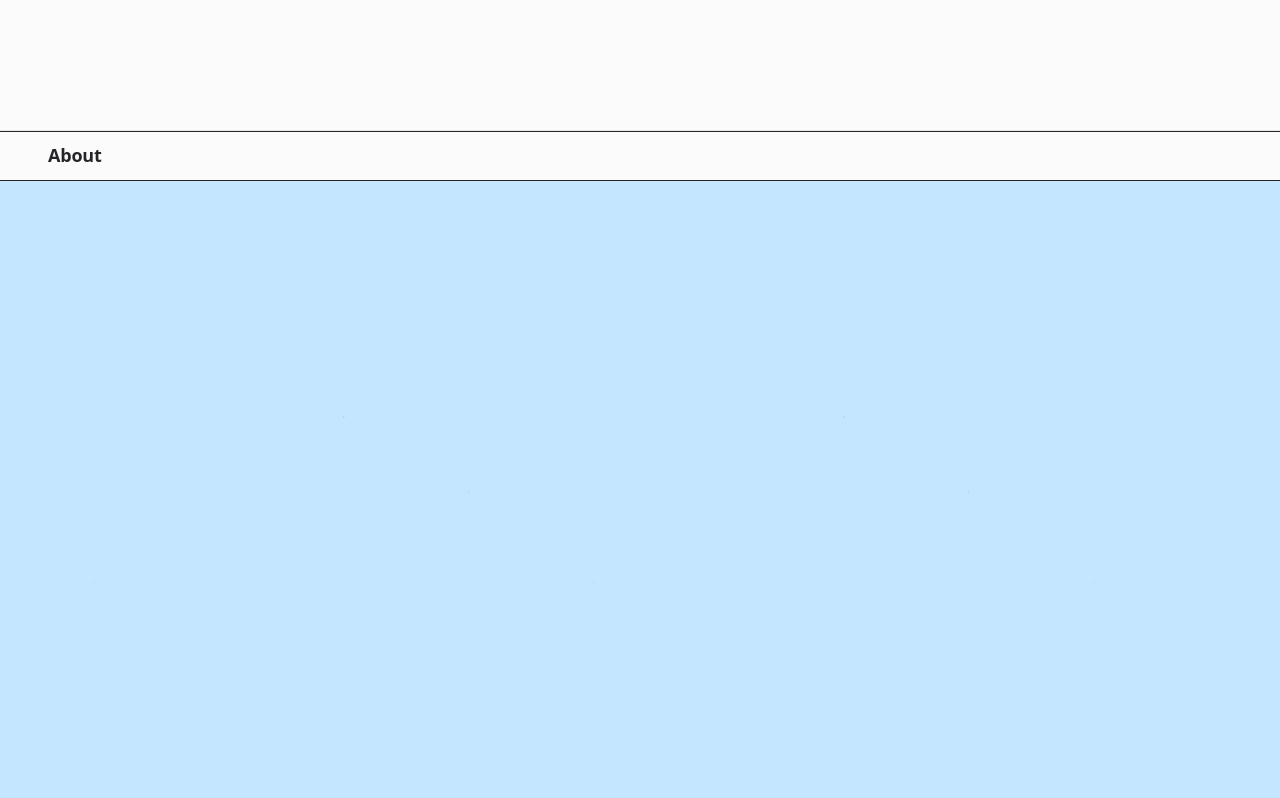
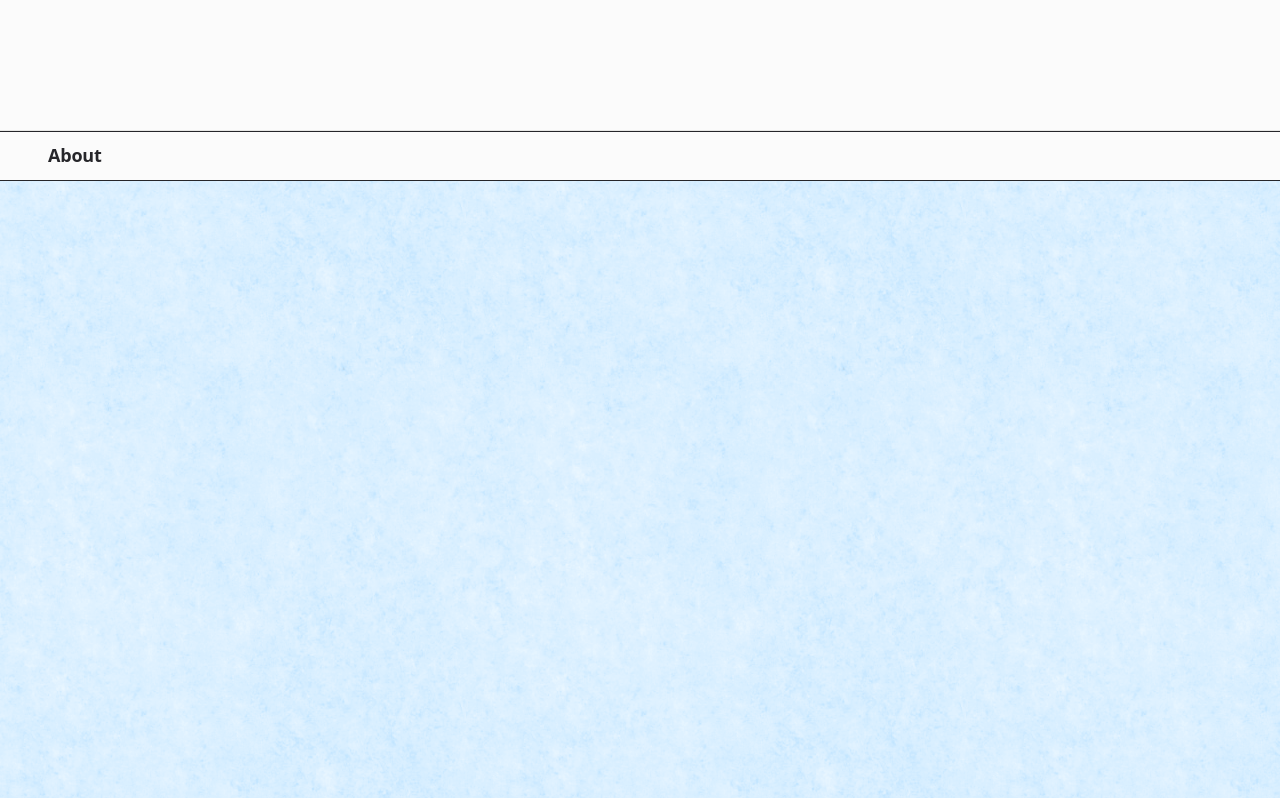
Before and after one commit to youra031220/youra-kim-portfolio, a Next.js app: page / in a window 1280 px wide. Shown: the part 740-1538 px from the top of the page. Built offline with nearby package versions, Linux system fonts and the light colour scheme; a web font is replaced by a local one.

Commit message:
Apply texture directly to about background

```diff
--- a/app/globals.css
+++ b/app/globals.css
@@ -71,10 +71,8 @@ svg { width: 18px; fill: none; stroke: currentColor; stroke-width: 1.7; stroke-l
 .section-heading-inner { min-height: 48px; padding-top: 10px; padding-bottom: 10px; display: flex; align-items: center; justify-content: space-between; }
 .section-heading h2 { margin: 0; font-size: 18px; font-weight: 650; line-height: 1.2; letter-spacing: -.2px; }
 .section-heading > p { margin: 0; color: var(--muted); font-size: 12px; }
-.about { min-height: 100svh; position: relative; background: #c4e6ff; border-top: 1px solid var(--line); }
+.about { min-height: 100svh; position: relative; background-color: #c4e6ff; background-repeat: repeat; background-size: 500px 500px; border-top: 1px solid var(--line); }
 .about .section-heading { position: relative; z-index: 2; background: var(--background); }
-.about-texture { position: absolute; inset: 48px 0 0; z-index: 0; pointer-events: none; background-repeat: repeat; background-size: 500px 500px; background-position: 0 0, 125px 75px, 250px 165px, 380px 290px; opacity: 1; mix-blend-mode: multiply; }
-.about > .container { position: relative; z-index: 1; }
 .about-grid { display: grid; grid-template-columns: 1fr 1fr; gap: 8%; padding-bottom: 58px; }
 .about p { margin: 0; }
 .about-lead { font-size: 24px; line-height: 1.45; letter-spacing: -.4px; }
--- a/components/Portfolio.tsx
+++ b/components/Portfolio.tsx
@@ -74,17 +74,12 @@ export function Portfolio() {
         <a className="scroll-cue" href="#about" aria-label="소개 섹션으로 이동"><span>CONTINUE READING</span><i /></a>
       </section>
 
-      <section id="about" className="section about">
+      <section
+        id="about"
+        className="section about"
+        style={{ backgroundImage: `url("${assetPath("/images/fresh-snow.png")}")` }}
+      >
         <SectionTitle title="About" />
-        <span
-          className="about-texture"
-          style={{
-            backgroundImage: Array(4)
-              .fill(`url("${assetPath("/images/fresh-snow.png")}")`)
-              .join(", "),
-          }}
-          aria-hidden="true"
-        />
         <div className="container">
           <div className="about-grid">
             <FadeIn className="about-lead"><p>경영학과 아트&테크놀로지를 복수전공하며 <strong>금융, 데이터 분석, AI, 서비스기획</strong>을 함께 공부했습니다.</p></FadeIn>
```
